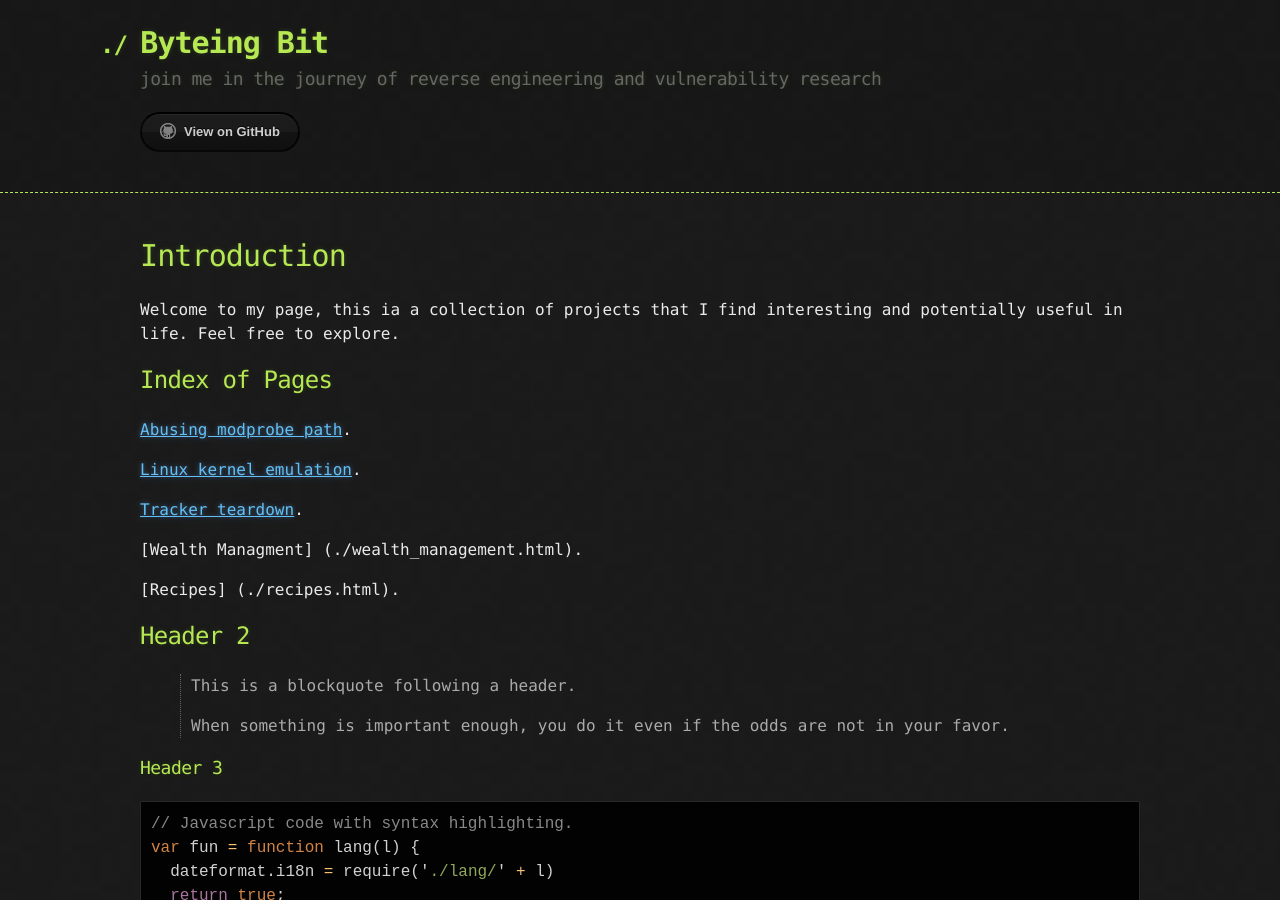
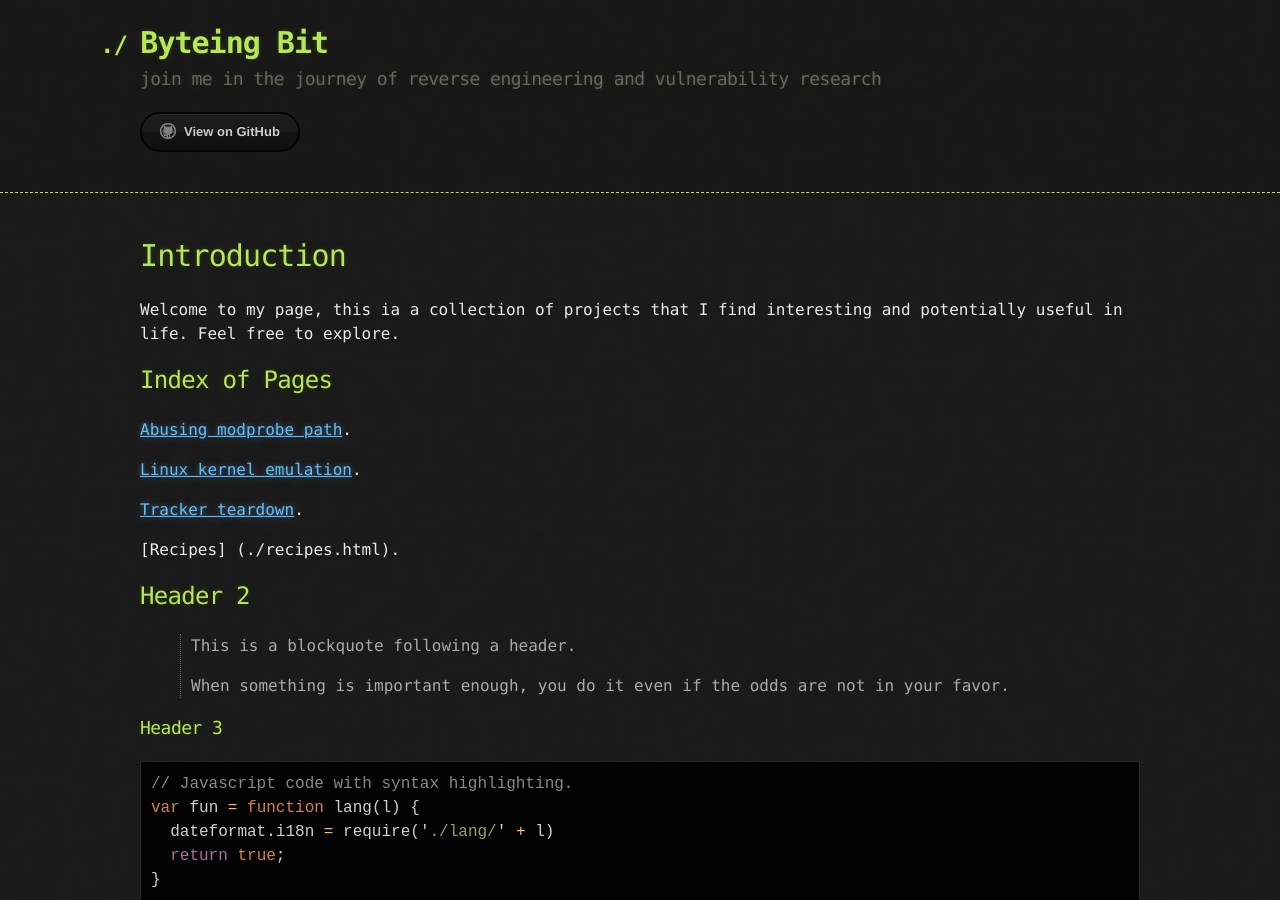
Before and after one commit to byt3ingbit/byt3ingbit.github.io, a Jekyll site: the page built from index.md, in a window 1280 px wide and 900 px high. Built offline with Jekyll 4.4.1, drawn with Linux system fonts in a browser that asks for light colours; our own code applies the rules of GitHub Pages for plain Markdown files.

Commit message:
cleaned index

```diff
--- a/index.md
+++ b/index.md
@@ -12,8 +12,6 @@ Welcome to my page,  this ia a collection of projects that I find interesting an
 [Linux kernel emulation](./linux_kernel_emulation.html).
 
 [Tracker teardown](./tracker_teardown.html).
-
-[Wealth Managment] (./wealth_management.html).
 
 [Recipes] (./recipes.html).
 
```
